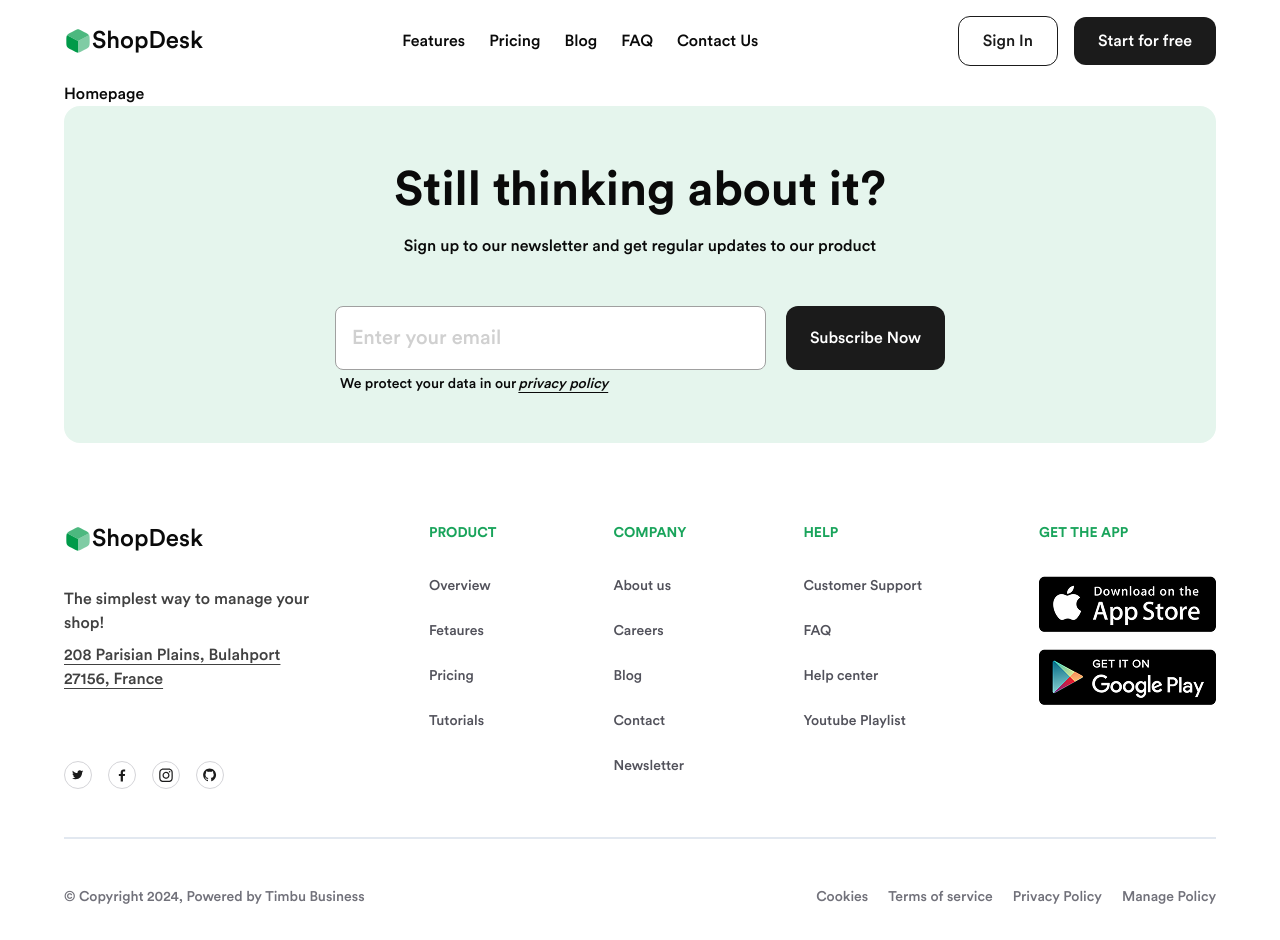
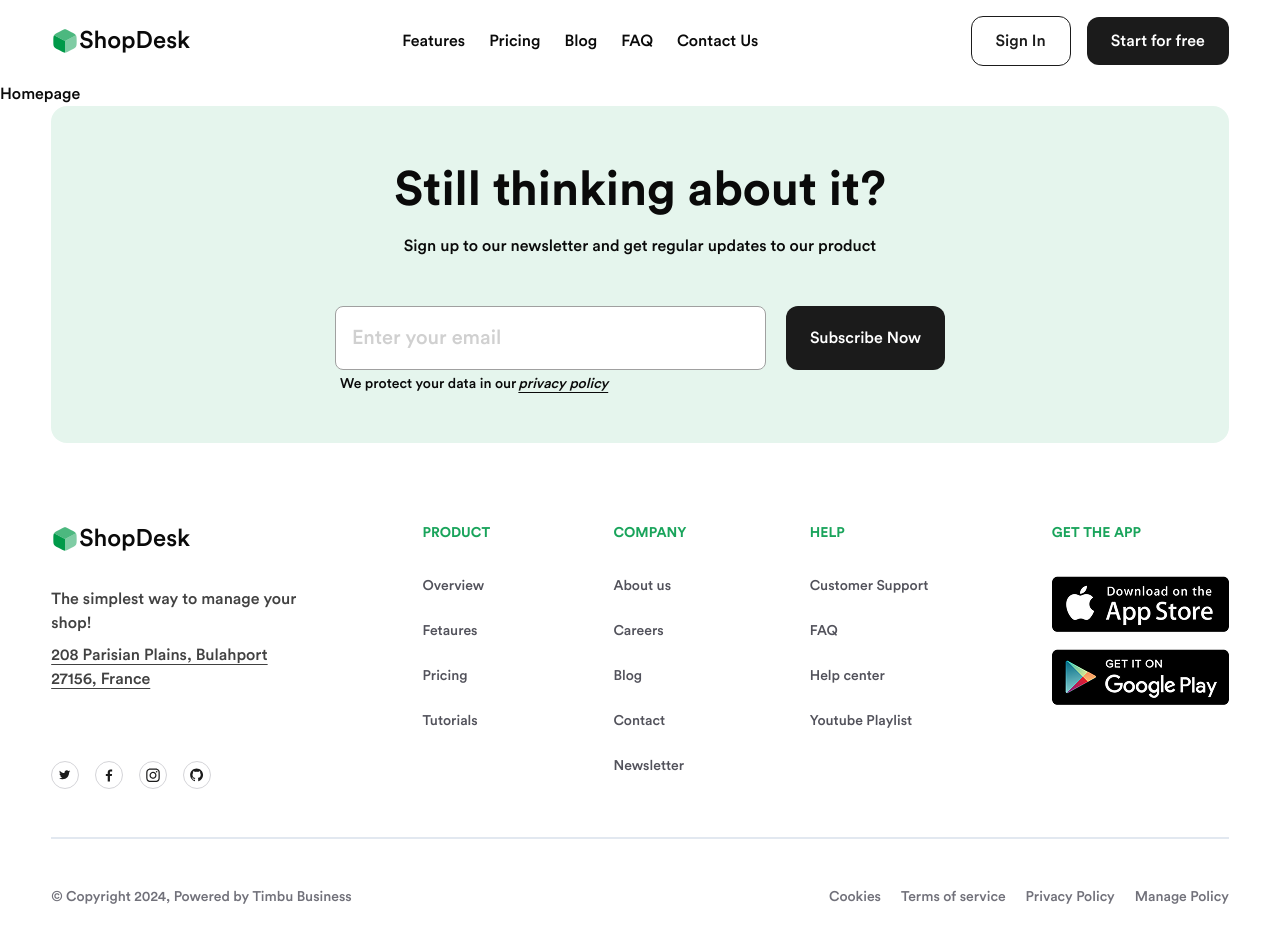
Before and after one commit to ukponotitus/shopdesk-fe, a Next.js app: page / in a window 1280 px wide. Built offline with nearby package versions, Linux system fonts and the light colour scheme.

Commit message:
styles: remove body x-padding

```diff
--- a/components/functional/footer.tsx
+++ b/components/functional/footer.tsx
@@ -14,7 +14,7 @@ import github from '../../public/icons/github.svg'
 
 const Footer = () => {
   return (
-    <footer>
+    <footer className='px-[clamp(16px,_4vw,_120px)]'>
       <div className='w-full bg-[#E5F5ED] rounded-2xl flex flex-col items-center justify-center p-[clamp(16px,_4vw,_48px)]'>
         <p className='text-center text-[clamp(30px,_5vw,_48px)] font-circular-bold'>
           Still thinking about it?
--- a/components/functional/header.tsx
+++ b/components/functional/header.tsx
@@ -6,7 +6,7 @@ import menu from '../../public/icons/menu.svg'
 
 const Header = () => {
   return (
-    <header className='py-4 flex items-center justify-between'>
+    <header className='py-4 flex items-center justify-between px-[clamp(16px,_4vw,_120px)]'>
       <div className='flex items-center justify-center'>
         <Image src={logo} alt='logo'/>
         <p className='text-2xl'>ShopDesk</p>
--- a/styles/globals.css
+++ b/styles/globals.css
@@ -51,7 +51,6 @@ body {
   font-family: 'Circular Std';
   width: 100%;
   max-width: 1440px;
-  padding-inline: clamp(20px, 5vw, 120px);
 }
 
 @theme {
```
